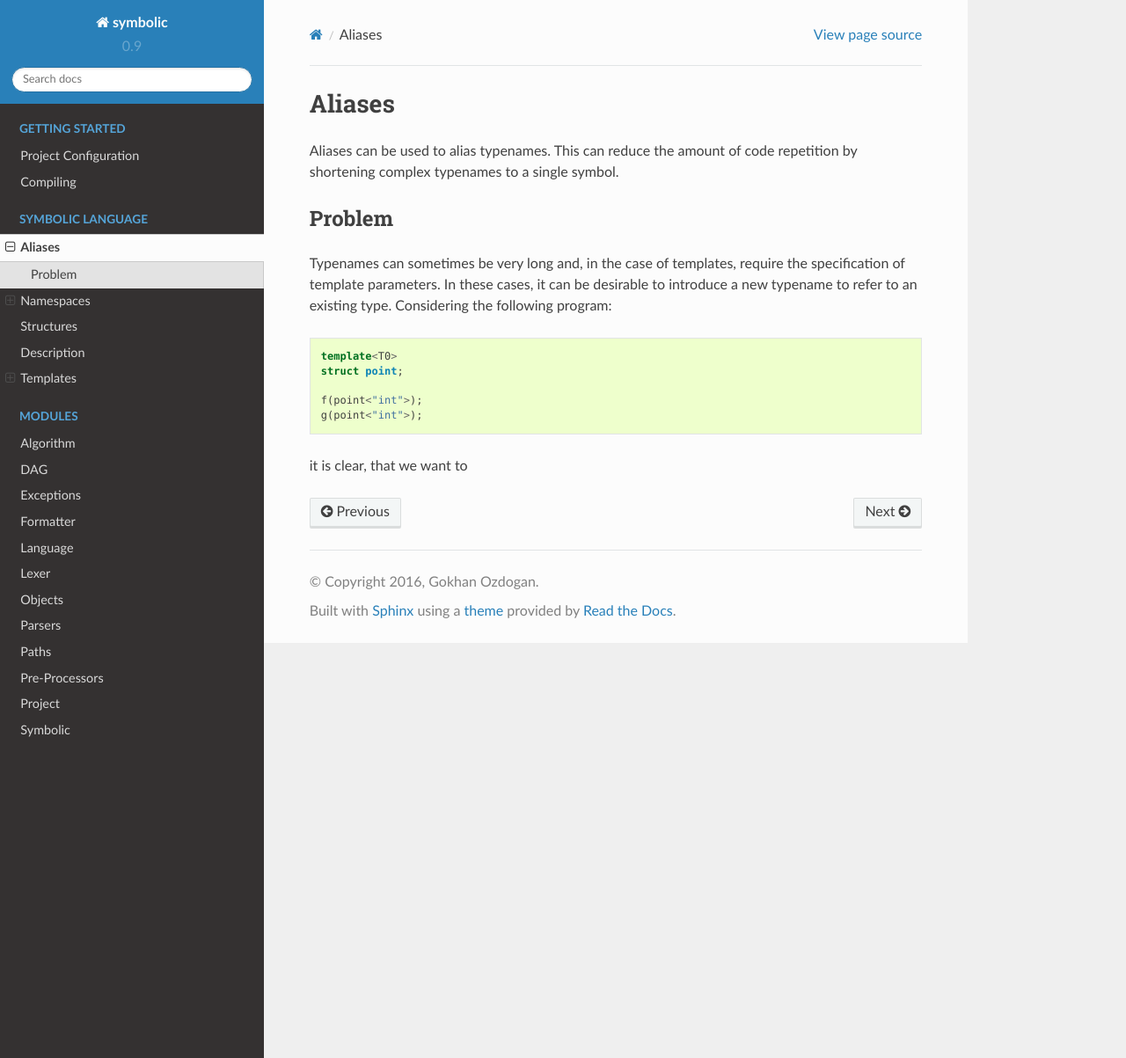
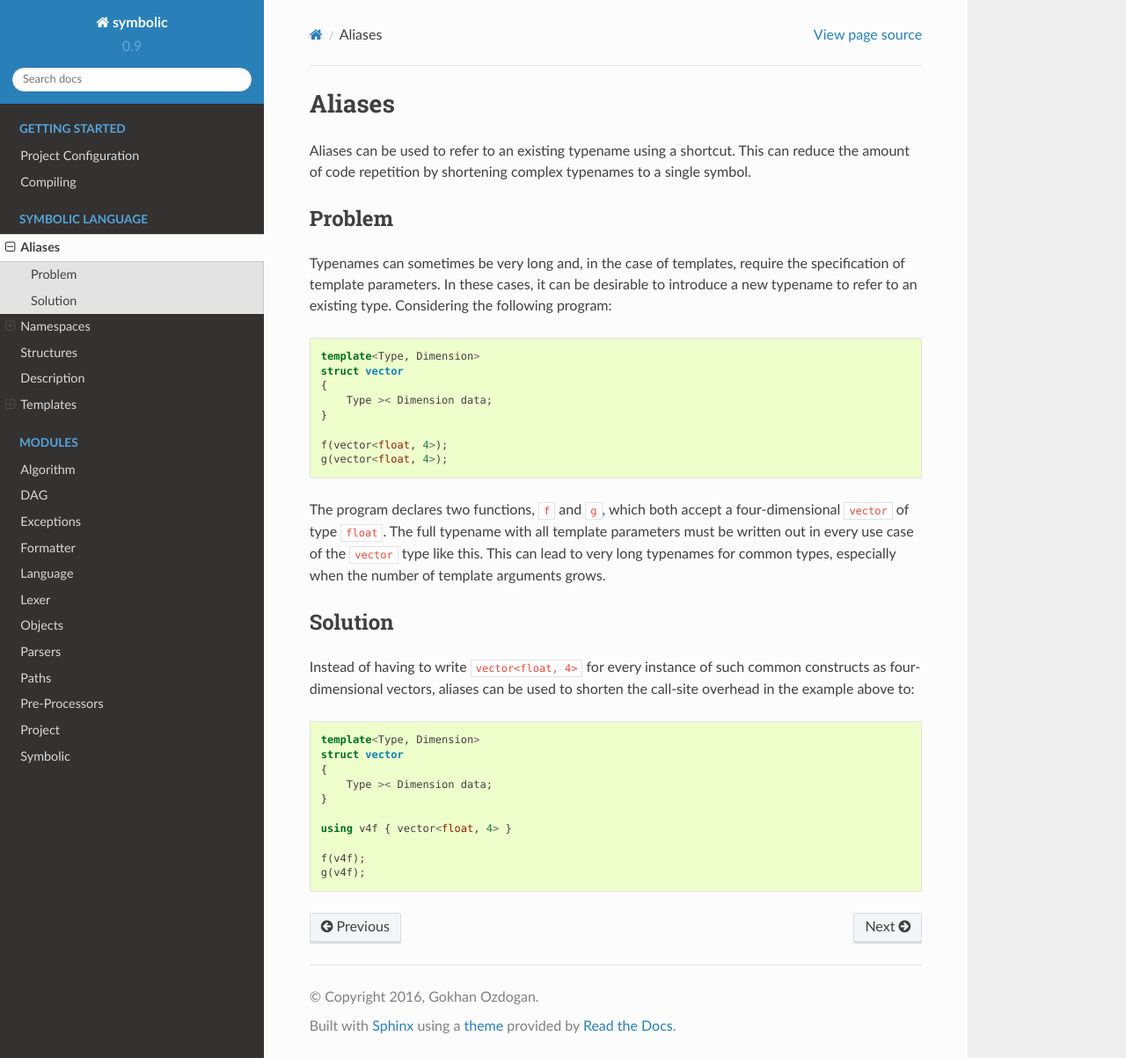
Before and after one commit to yoshimon/symbolic, a Sphinx documentation site: the page built from doc/sphinx/source/symbolic_language/aliases.rst, in a window 1280 px wide and 1203 px high. Shown: the whole window at 88% size. Built offline with Sphinx 7.4.7 and the Read the Docs theme 2.0.0, drawn with Linux system fonts in a browser that asks for light colours; pages that are not in the unit, such as notebooks, are missing from menus.

Commit message:
Update aliases.rst

```diff
--- a/doc/sphinx/source/symbolic_language/aliases.rst
+++ b/doc/sphinx/source/symbolic_language/aliases.rst
@@ -1,17 +1,37 @@
 Aliases
 =======
-Aliases can be used to alias typenames. This can reduce the amount of code repetition by shortening complex typenames to a single symbol.
+Aliases can be used to refer to an existing typename using a shortcut. This can reduce the amount of code repetition by shortening complex typenames to a single symbol.
 
 Problem
----------------------
+-------
 Typenames can sometimes be very long and, in the case of templates, require the specification of template parameters. In these cases, it can be desirable to introduce a new typename to refer to an existing type. Considering the following program:
 
 .. code-block:: cpp
 
-  template<T0>
-  struct point;
+    template<Type, Dimension>
+    struct vector
+    {
+        Type >< Dimension data;
+    }
 
-  f(point<"int">);
-  g(point<"int">);
+    f(vector<float, 4>);
+    g(vector<float, 4>);
 
-it is clear, that we want to
+The program declares two functions, :code:`f` and :code:`g`, which both accept a four-dimensional :code:`vector` of type :code:`float`. The full typename with all template parameters must be written out in every use case of the :code:`vector` type like this. This can lead to very long typenames for common types, especially when the number of template arguments grows.
+
+Solution
+--------
+Instead of having to write :code:`vector<float, 4>` for every instance of such common constructs as four-dimensional vectors, aliases can be used to shorten the call-site overhead in the example above to:
+
+.. code-block:: cpp
+
+    template<Type, Dimension>
+    struct vector
+    {
+        Type >< Dimension data;
+    }
+
+    using v4f { vector<float, 4> }
+
+    f(v4f);
+    g(v4f);
```
